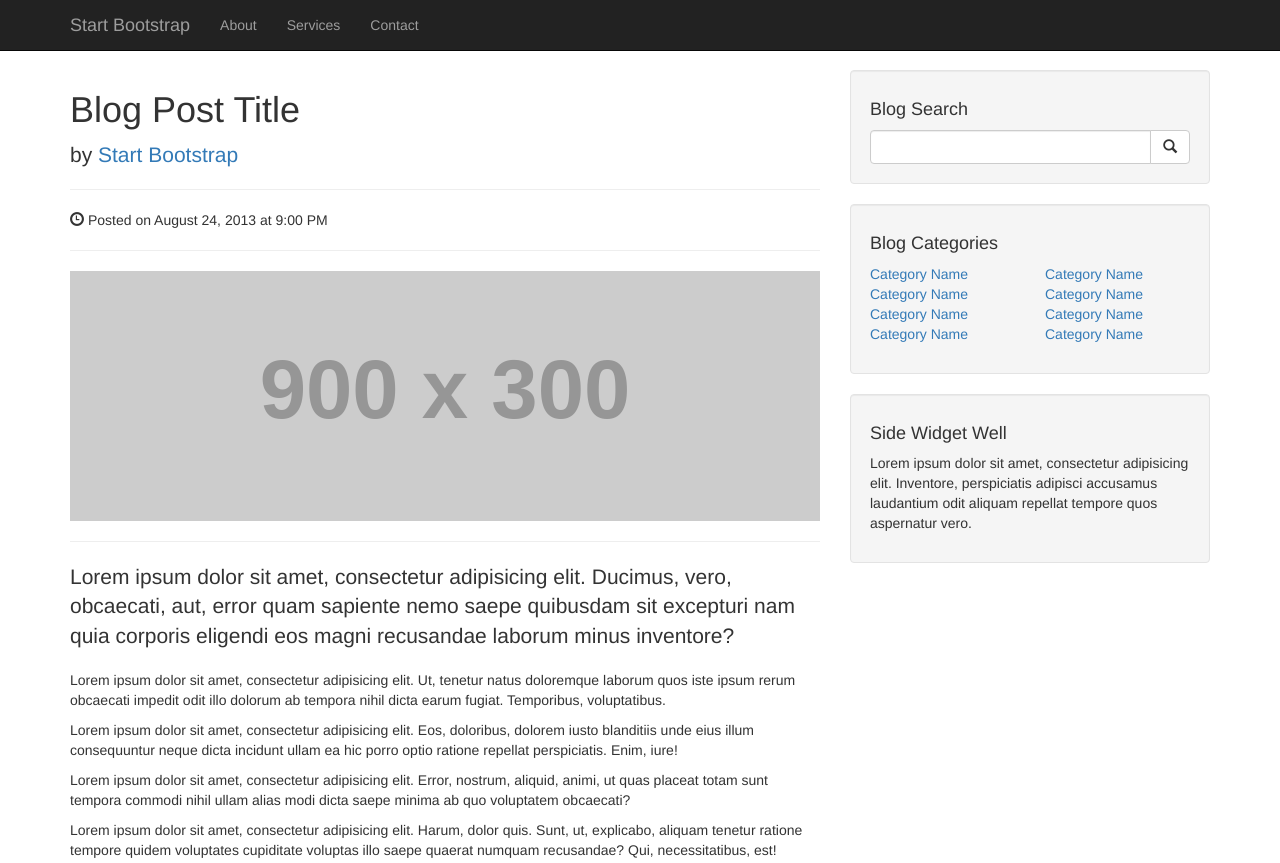
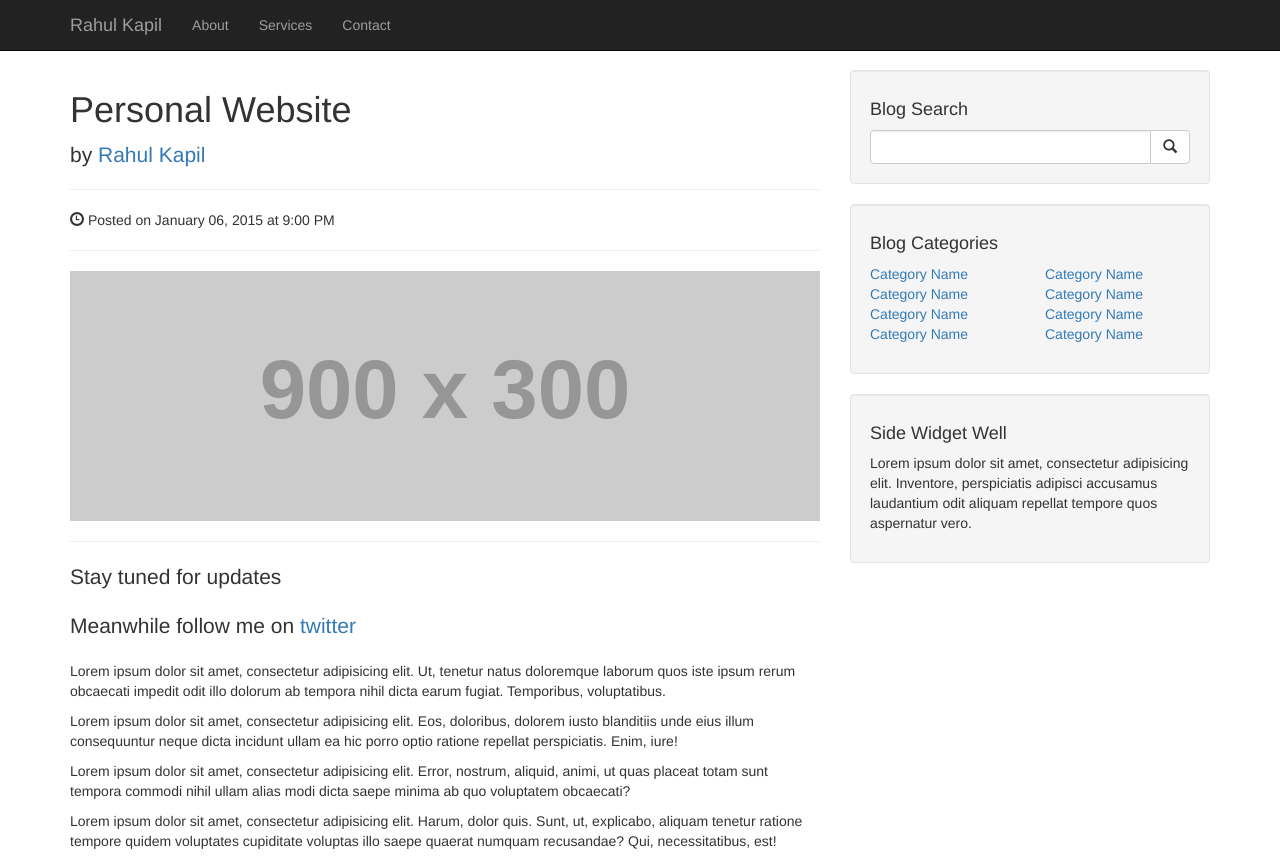
Before and after one commit to rahulkapil/rahulkapil.github.io, a plain HTML site: page index.html in a window 1280 px wide. Shown: the top 863 px of the page. Drawn offline with Linux system fonts and the light colour scheme; placeholder pictures from the web are drawn by us.

Commit message:
Title changes

```diff
--- a/index.html
+++ b/index.html
@@ -39,7 +39,7 @@
                     <span class="icon-bar"></span>
                     <span class="icon-bar"></span>
                 </button>
-                <a class="navbar-brand" href="#">Start Bootstrap</a>
+                <a class="navbar-brand" href="#">Rahul Kapil</a>
             </div>
             <!-- Collect the nav links, forms, and other content for toggling -->
             <div class="collapse navbar-collapse" id="bs-example-navbar-collapse-1">
@@ -71,17 +71,17 @@
                 <!-- Blog Post -->
 
                 <!-- Title -->
-                <h1>Blog Post Title</h1>
+                <h1>Personal Website</h1>
 
                 <!-- Author -->
                 <p class="lead">
-                    by <a href="#">Start Bootstrap</a>
+                    by <a href="#">Rahul Kapil</a>
                 </p>
 
                 <hr>
 
                 <!-- Date/Time -->
-                <p><span class="glyphicon glyphicon-time"></span> Posted on August 24, 2013 at 9:00 PM</p>
+                <p><span class="glyphicon glyphicon-time"></span> Posted on January 06, 2015 at 9:00 PM</p>
 
                 <hr>
 
@@ -91,7 +91,8 @@
                 <hr>
 
                 <!-- Post Content -->
-                <p class="lead">Lorem ipsum dolor sit amet, consectetur adipisicing elit. Ducimus, vero, obcaecati, aut, error quam sapiente nemo saepe quibusdam sit excepturi nam quia corporis eligendi eos magni recusandae laborum minus inventore?</p>
+                <p class="lead">Stay tuned for updates</p>
+                <p class="lead">Meanwhile follow me on <a href="http://twitter.com/rahulkapil">twitter</a></p>
                 <p>Lorem ipsum dolor sit amet, consectetur adipisicing elit. Ut, tenetur natus doloremque laborum quos iste ipsum rerum obcaecati impedit odit illo dolorum ab tempora nihil dicta earum fugiat. Temporibus, voluptatibus.</p>
                 <p>Lorem ipsum dolor sit amet, consectetur adipisicing elit. Eos, doloribus, dolorem iusto blanditiis unde eius illum consequuntur neque dicta incidunt ullam ea hic porro optio ratione repellat perspiciatis. Enim, iure!</p>
                 <p>Lorem ipsum dolor sit amet, consectetur adipisicing elit. Error, nostrum, aliquid, animi, ut quas placeat totam sunt tempora commodi nihil ullam alias modi dicta saepe minima ab quo voluptatem obcaecati?</p>
```
